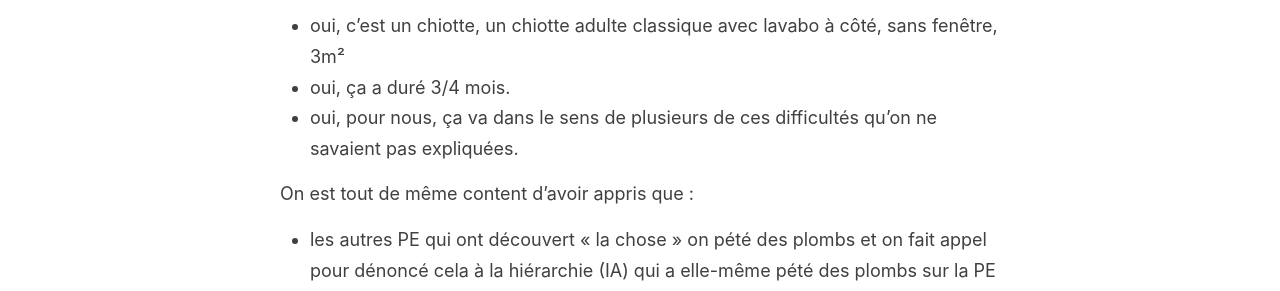
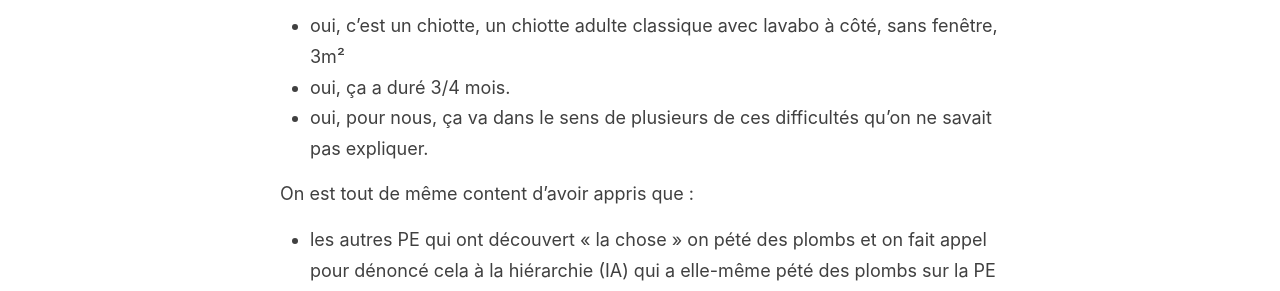
Before and after one commit to homeostasie/bouquins, a Jekyll site: the page built from _posts/2024-05-25-ep2-suite-mauvaise-soiree.md, in a window 1280 px wide. Shown: the part 447-738 px from the top of the page. Built offline with Jekyll 4.4.1, drawn with Linux system fonts in a browser that asks for light colours.

Commit message:
ep2 ortho

```diff
--- a/_posts/2024-05-25-ep2-suite-mauvaise-soiree.md
+++ b/_posts/2024-05-25-ep2-suite-mauvaise-soiree.md
@@ -13,7 +13,7 @@ On a creusé un peu, et on a des éléments de réponses.
 
 - oui, c’est un chiotte, un chiotte adulte classique avec lavabo à côté, sans fenêtre, 3m²
 - oui, ça a duré 3/4 mois.
-- oui, pour nous, ça va dans le sens de plusieurs de ces difficultés qu’on ne savaient pas expliquées.
+- oui, pour nous, ça va dans le sens de plusieurs de ces difficultés qu’on ne savait pas expliquer.
 
 On est tout de même content d’avoir appris que :
 
```
